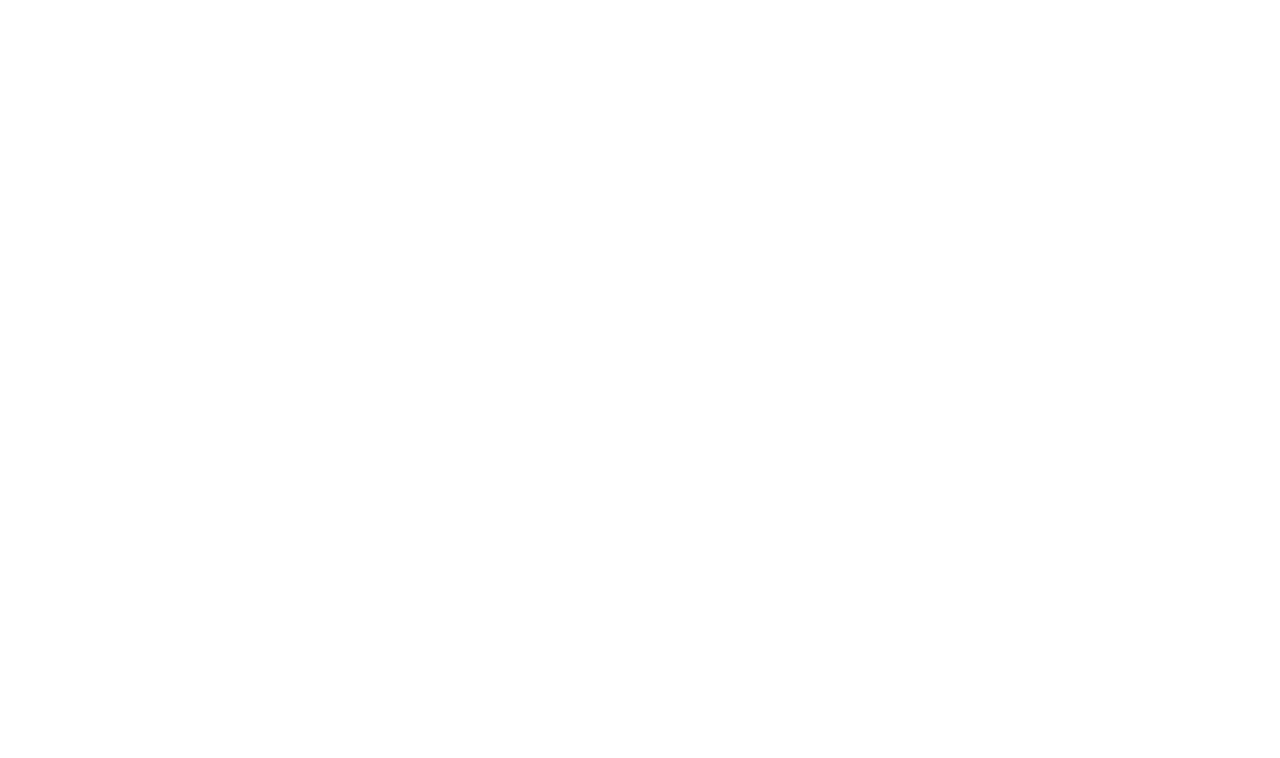
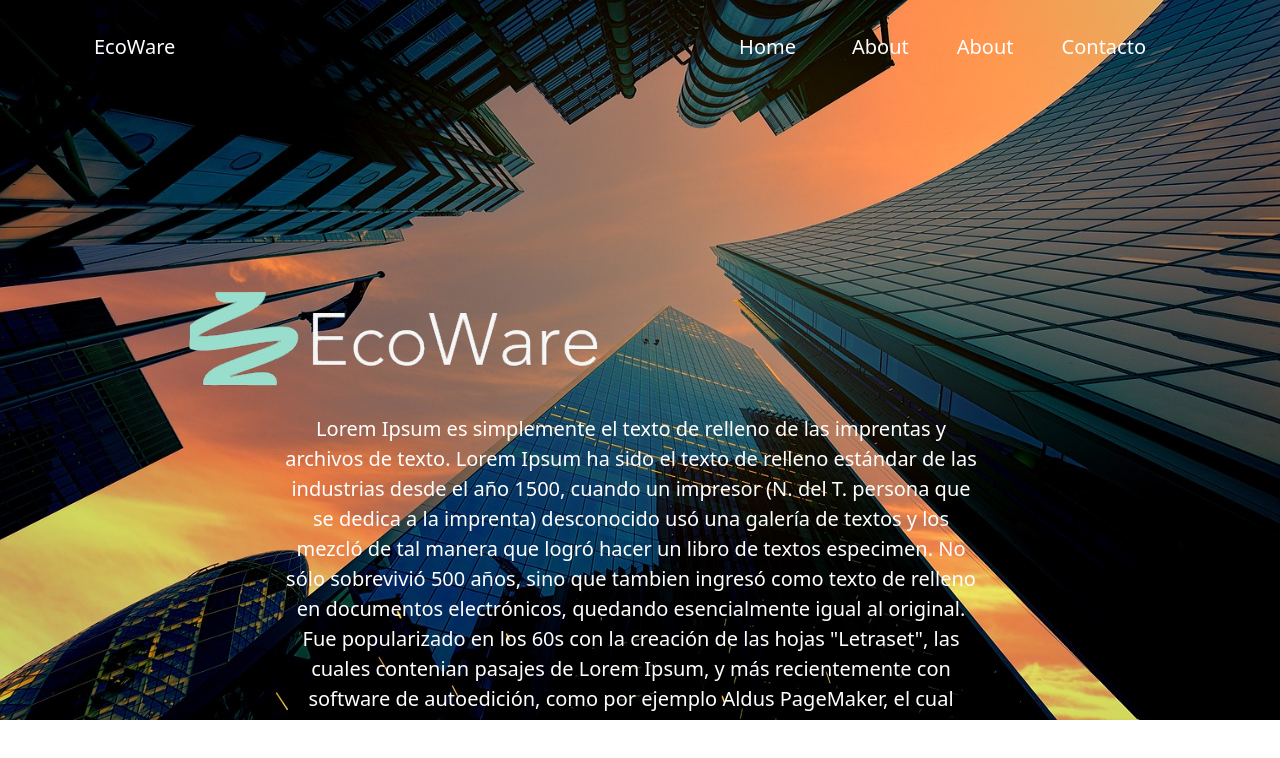
Before and after one commit to vulhan/EcoWare, a plain HTML site: page Boostrap/index.html in a window 1280 px wide. Drawn offline with nearby package versions, Linux system fonts and the light colour scheme.

Commit message:
Estructura Index casi acabada

```diff
--- a/Boostrap/index.html
+++ b/Boostrap/index.html
@@ -1,11 +1,80 @@
 <!DOCTYPE html>
 <html lang="en">
+
 <head>
     <meta charset="UTF-8">
     <meta name="viewport" content="width=device-width, initial-scale=1.0">
     <title>Document</title>
+    <link rel="stylesheet" href="/Boostrap/styles.css" />
+    <link href="https://cdn.jsdelivr.net/npm/bootstrap@5.3.3/dist/css/bootstrap.min.css" rel="stylesheet"
+        integrity="sha384-QWTKZyjpPEjISv5WaRU9OFeRpok6YctnYmDr5pNlyT2bRjXh0JMhjY6hW+ALEwIH" crossorigin="anonymous">
+    <script src="https://cdn.jsdelivr.net/npm/bootstrap@5.3.3/dist/js/bootstrap.bundle.min.js"
+        integrity="sha384-YvpcrYf0tY3lHB60NNkmXc5s9fDVZLESaAA55NDzOxhy9GkcIdslK1eN7N6jIeHz"
+        crossorigin="anonymous"></script>
+        <script src="https://cdn.jsdelivr.net/npm/bootstrap@5.3.3/dist/js/bootstrap.bundle.min.js" integrity="sha384-YvpcrYf0tY3lHB60NNkmXc5s9fDVZLESaAA55NDzOxhy9GkcIdslK1eN7N6jIeHz" crossorigin="anonymous"></script>
 </head>
+
 <body>
+    <div class="container">
+
+        <img src="/Boostrap/img/fondo.jpg" class="imgfondoPrimero position-absolute" />
+        <img src="/Boostrap/img/EcoWare.png" class="position-absolute  imgLogo" />
+
+        <nav class="navbar navbar-expand-lg navbar-dark bg-transparent ">
+            <div class="container-fluid">
+                <!-- Logo -->
+                <a class="navbar-brand" href="#">EcoWare</a>
+
+                <button class="navbar-toggler" type="button" data-bs-toggle="offcanvas"
+                    data-bs-target="#offcanvasNavbar" aria-controls="offcanvasNavbar" aria-label="Toggle navigation">
+                    <span class="navbar-toggler-icon"></span>
+                </button>
+
+                <!-- SideBar-->
+                <div class="sideBar offcanvas offcanvas-start" tabindex="-1" id="offcanvasNavbar"
+                    aria-labelledby="offcanvasNavbarLabel">
+
+                    <!--SideBar Header-->
+                    <div class="offcanvas-header text-white border-bottom">
+                        <h5 class="offcanvas-title" id="offcanvasNavbarLabel">Offcanvas</h5>
+                        <button type="button" class="btn-close btn-close-white shadow-none" data-bs-dismiss="offcanvas" aria-label="Close"></button>
+                    </div>
+
+                    <!-- SideBar Body-->
+                    <div class="offcanvas-body">
+                        <ul class="navbar-nav justify-content-end flex-grow-1 pe-3">
+                            <li class="nav-item mx-2">
+                                <a class="nav-link active fs-5 p-4" aria-current="page" href="#">Home</a>
+                            </li>
+                            <li class="nav-item">
+                                <a class="nav-link text-white fs-5 p-4" href="#">About</a>
+                            </li>
+                            <li class="nav-item">
+                                <a class="nav-link  text-white fs-5 p-4" href="#">About</a>
+                            </li>
+                            <li class="nav-item">
+                                <a class="nav-link  text-white fs-5 p-4" href="#">Contacto </a>
+                            </li>
+
+                        </ul>
+
+                    </div>
+                </div>
+            </div>
+        </nav>
+
+        <p class="position-absolute text-light text-center top primerParrafo fs-5 text-white">Lorem Ipsum es simplemente
+            el texto de relleno de las imprentas y archivos de texto. Lorem Ipsum ha sido el
+            texto de relleno estándar de las industrias desde el año 1500, cuando un impresor (N. del T. persona que se
+            dedica a la imprenta) desconocido usó una galería de textos y los mezcló de tal manera que logró hacer un
+            libro de textos especimen. No sólo sobrevivió 500 años, sino que tambien ingresó como texto de relleno en
+            documentos electrónicos, quedando esencialmente igual al original. Fue popularizado en los 60s con la
+            creación de las hojas "Letraset", las cuales contenian pasajes de Lorem Ipsum, y más recientemente con
+            software de autoedición, como por ejemplo Aldus PageMaker, el cual incluye versiones de Lorem Ipsum.
+        </p>
+    </div>
+
 
 </body>
+
 </html>
--- a/Boostrap/styles.css
+++ b/Boostrap/styles.css
@@ -0,0 +1,49 @@
+
+.imgfondoPrimero {
+    width: 100%;
+    height: 90vh;
+    top: 0;
+    left: 0;
+}
+
+.imgLogo{
+    margin-top: 140px;
+    display: flex;
+    justify-content: center;
+    align-items: center;
+}
+
+.primerParrafo {
+    margin-top: 450px;
+    margin-right: 300px;
+
+}
+
+@media(max-width: 1629px){
+
+    .primerParrafo {
+        margin-top: 370px;
+        margin-right: 300px;
+        margin-left: 200px;
+
+    }
+}
+
+@media(max-width: 1429px){
+
+    .primerParrafo {
+        margin-top: 320px;
+        margin-right: 300px;
+        margin-left: 200px;
+
+    }
+}
+
+
+@media(max-width: 991px){
+    .sideBar {
+        background-color: rgba(255, 255, 255, 0.1);
+        backdrop-filter: blur(10px); /* Aplica el filtro de desenfoque */
+
+    }
+}
```
Also changed, not shown: Boostrap/img/EcoWare.png (added), Boostrap/img/fondo.jpg (added).
